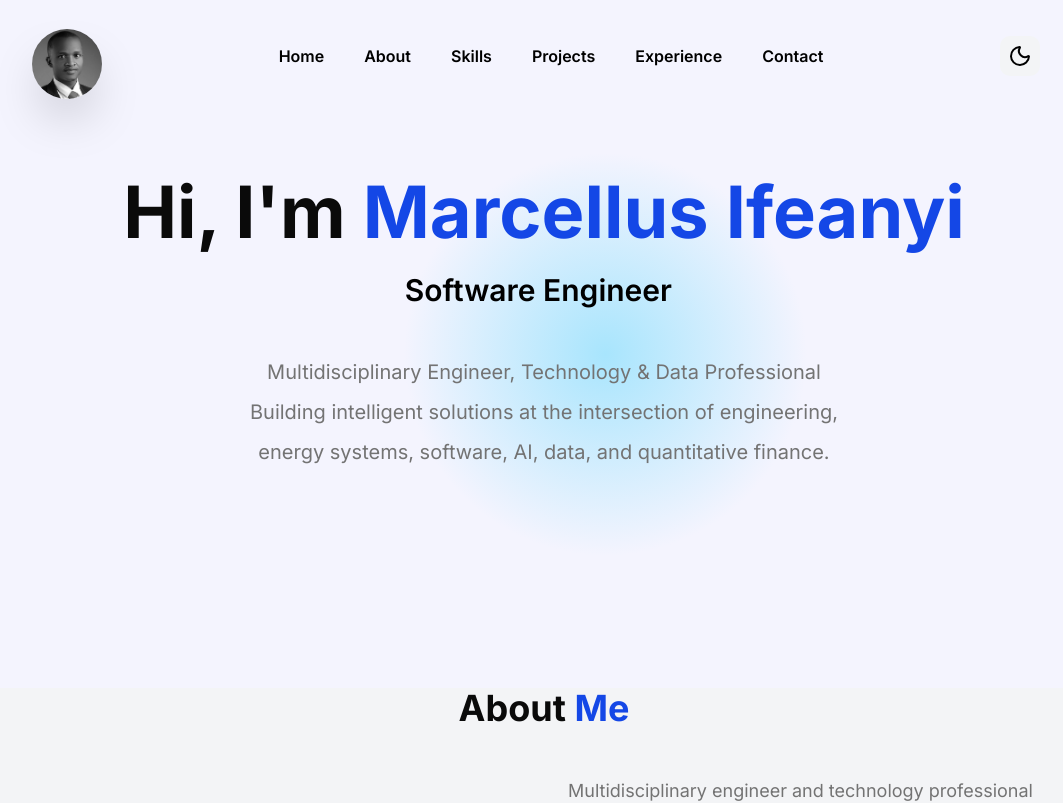
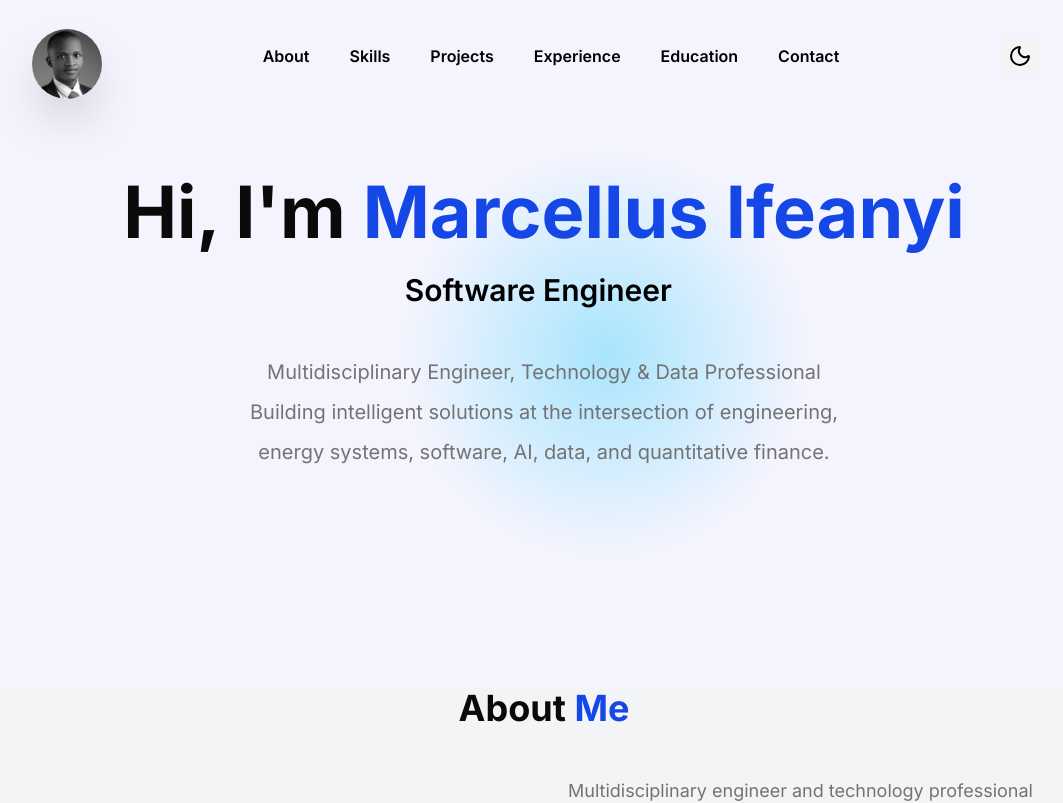
Before and after one commit to MarsIfeanyi/Mars-Ifeanyi-Portfolio, a Next.js app: page / in a window 1280 px wide. Shown: the top 803 px of the page, without its empty margins (96-1159 px from the left). Built offline with nearby package versions, Linux system fonts and the light colour scheme.

Commit message:
Add Education Navlink

```diff
--- a/constants/constant.ts
+++ b/constants/constant.ts
@@ -1,9 +1,10 @@
 export const Navlinks = [
-  { name: "Home", href: "" },
+  // { name: "Home", href: "" },
   { name: "About", href: "/#about" },
   { name: "Skills", href: "/#skills" },
   { name: "Projects", href: "/#projects" },
   { name: "Experience", href: "/#experience" },
+  { name: "Education", href: "#education" },
   // { name: "Testimonials", href: "/#testimonials" },
   { name: "Contact", href: "/#contact" },
 ];
```
